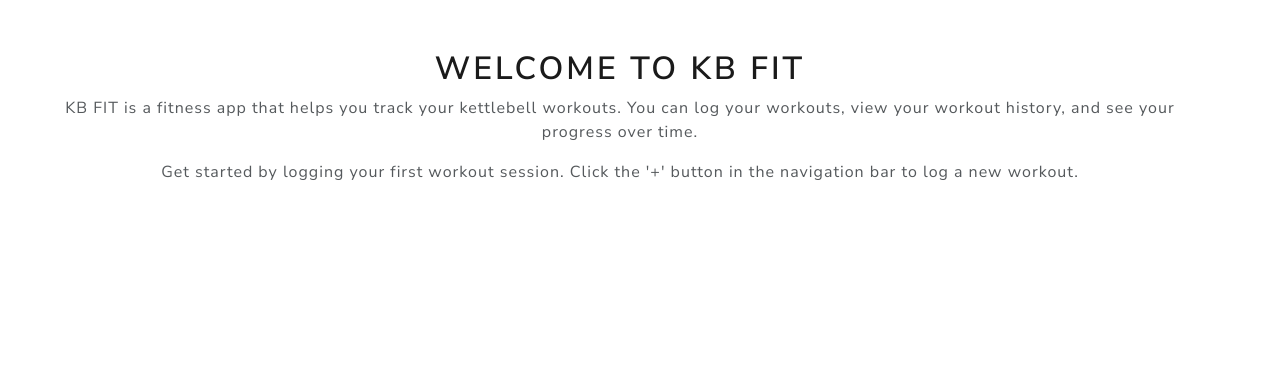
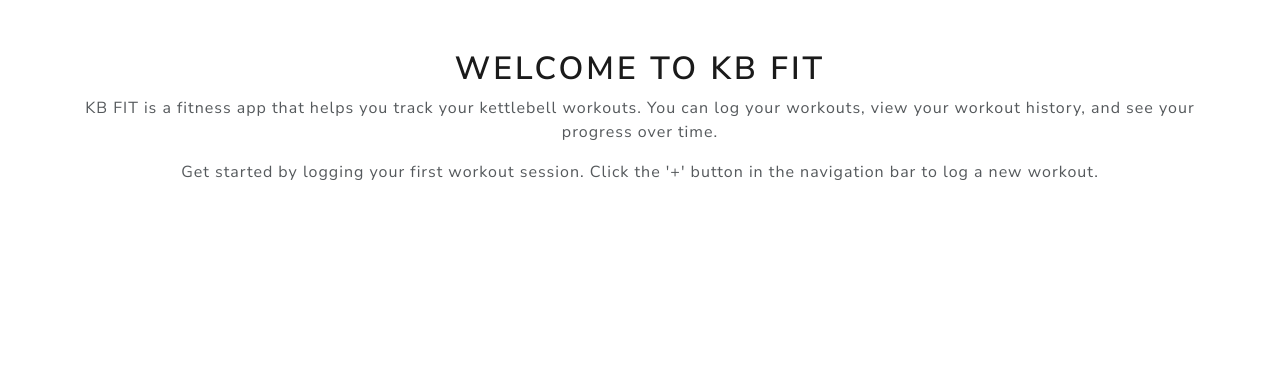
Before and after one commit to sophiabanda/kb_fit, a Django app: page / in a window 1280 px wide. Shown: the part 92-471 px from the top of the page. Run offline with Django 4.2, Linux system fonts and the light colour scheme; some libraries are stand-ins or nearby versions.

Commit message:
fixed misaligned home page, removed margin, added margin top

```diff
--- a/kb_fit/templates/home.html
+++ b/kb_fit/templates/home.html
@@ -1,14 +1,20 @@
-{% extends 'base.html' %}
-{% block content %}
+{% extends 'base.html' %} {% block content %}
 
-<div style='margin:50px; text-align:center;' class='container'>
-    <div class='row'>
-        <div class='col-md-12'>
-            <h1>Welcome to KB FIT</h1>
-            <p>KB FIT is a fitness app that helps you track your kettlebell workouts. You can log your workouts, view your workout history, and see your progress over time.</p>
-            <p>Get started by logging your first workout session. Click the '+' button in the navigation bar to log a new workout.</p>
-        </div>
+<div style="margin-top: 50px; text-align: center" class="container">
+  <div class="row">
+    <div class="col-md-12">
+      <h1>Welcome to KB FIT</h1>
+      <p>
+        KB FIT is a fitness app that helps you track your kettlebell workouts.
+        You can log your workouts, view your workout history, and see your
+        progress over time.
+      </p>
+      <p>
+        Get started by logging your first workout session. Click the '+' button
+        in the navigation bar to log a new workout.
+      </p>
     </div>
+  </div>
 </div>
 
 {% endblock %}
```
Also changed, not shown: kb_fit/static/css/styles.css (+4 -5 lines).
